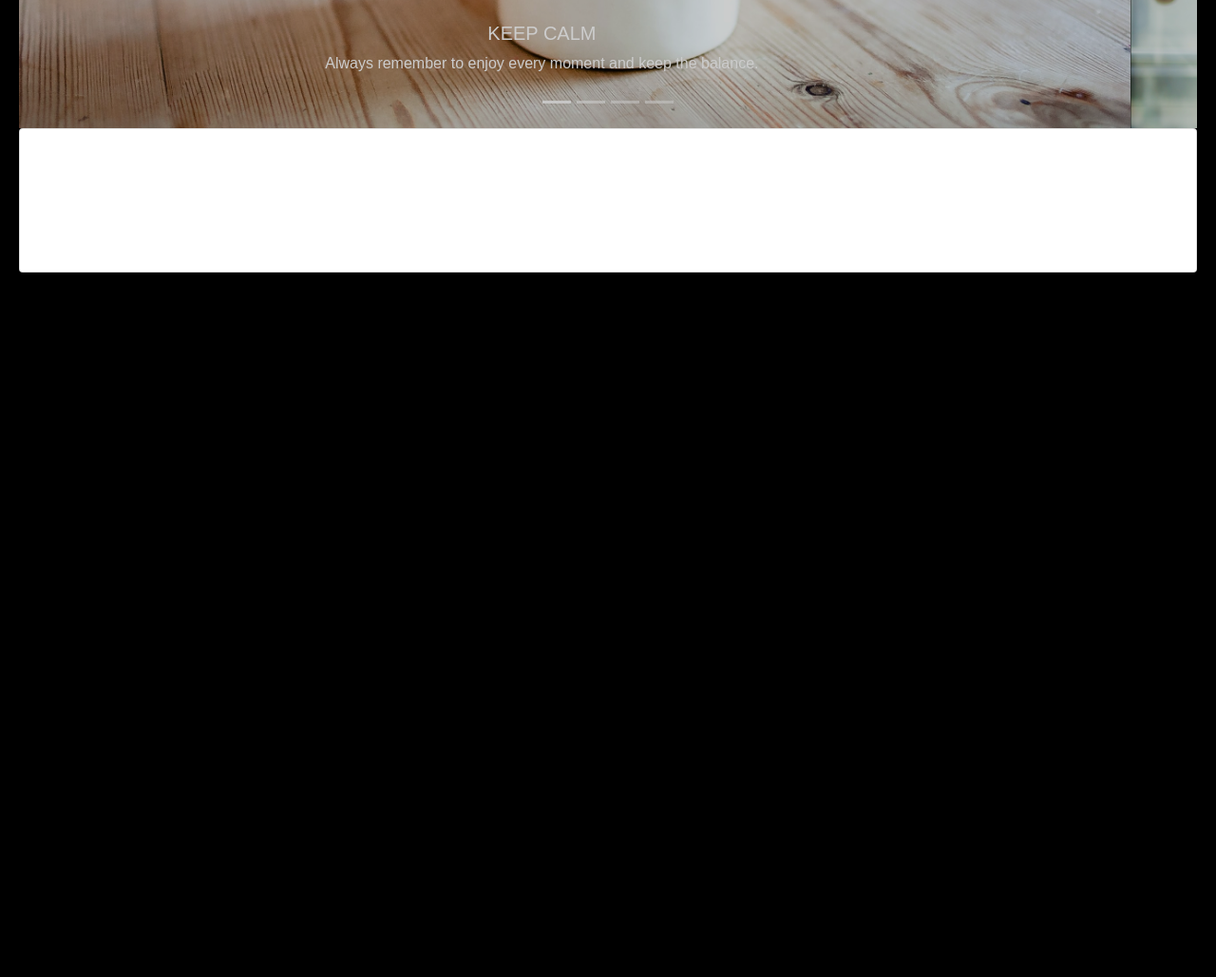
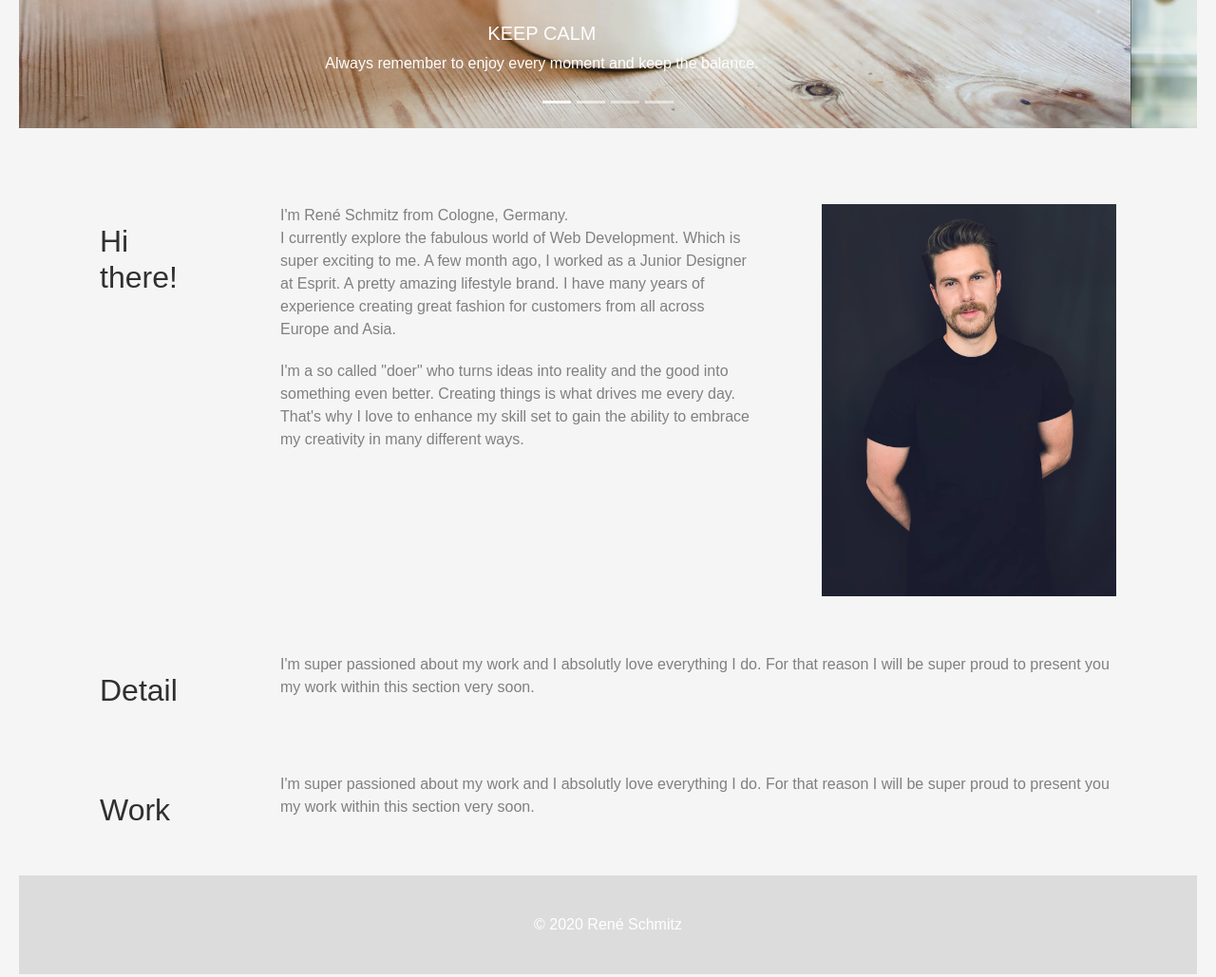
Before and after one commit to ReneSchmitz/portfolio, a website: page index.html in a window 1280 px wide. Shown: the part 752-1781 px from the top of the page at 95% size. Before the commit the page ends 1059 px from the top, so only its background shows below. Drawn offline with nearby package versions, Linux system fonts and the light colour scheme.

Commit message:
Update index.html custom.css

```diff
--- a/index.html
+++ b/index.html
@@ -5,7 +5,7 @@
     <meta charset="utf-8" />
     <meta
       name="viewport"
-      content="width=device-width, initial-scale=1, shrink-to-fit=no"
+      content="width=device-width, initial-scale=1, shrink-to-fit=yes"
     />
 
     <!-- Custom Bootstrap CSS -->
@@ -63,10 +63,8 @@
           <div class="carousel-item">
             <img src="img/travel.jpg" class="d-block w-100" alt="travel" />
             <div class="carousel-caption d-none d-md-block">
-              <h5>Third slide label</h5>
-              <p>
-                Praesent commodo cursus magna, vel scelerisque nisl consectetur.
-              </p>
+              <h5>Dreams</h5>
+              <p>Do not be scared of new adventures.</p>
             </div>
           </div>
         </div>
@@ -91,19 +89,59 @@
       </div>
     </div>
 
-    <section id="about">
-      <div class="card">
-        <h2>ABOUT</h2>
-        <div class="card-body">
-          <p>
-            Lorem ipsum dolor sit amet, consectetur adipisicing elit. Culpa
-            quidem ipsa laudantium, quibusdam vel deleniti aliquid nihil
-            recusandae expedita cupiditate ipsam corporis optio quisquam? Culpa
-            voluptas hic omnis itaque cupiditate.
-          </p>
+    <div id="about" class="sectrion">
+      <div class="container">
+        <div class="row">
+          <div class="col-md-2"><h2>Hi there!</h2></div>
+          <div class="col-md-6">
+            <p>
+              I'm René Schmitz from Cologne, Germany. </br>
+              I currently explore the fabulous world of Web Development. Which is super exciting to me.
+              A few month ago, I worked as a Junior Designer at Esprit. A pretty amazing lifestyle brand. I have many years of experience creating great fashion for customers from all across Europe and Asia.</p>
+              <p>I'm a so called "doer" who turns ideas into reality and the good into something even better. Creating things is what drives me every day. That's why I love to enhance my skill set to gain the ability to embrace my creativity in many different ways.
+            </p>
+          </div>
+          <div class="col-md-4">
+            <img class="aboutImage" src="img/ich.JPG" />
+          </div>
         </div>
       </div>
-    </section>
+    </div>
+
+    <div id="detail" class="sectrion">
+      <div class="container">
+        <div class="row">
+          <div class="col-md-2"><h2>Detail</h2></div>
+          <div class="col-md-10">
+            <p>
+              I'm super passioned about my work and I absolutly love everything I do.
+              For that reason I will be super proud to present you my work within this section very soon.
+            </p>
+          </div>
+        </div>
+      </div>
+    </div>
+
+    <div id="work" class="sectrion">
+      <div class="container">
+        <div class="row">
+          <div class="col-md-2"><h2>Work</h2></div>
+          <div class="col-md-10">
+            <p>
+              I'm super passioned about my work and I absolutly love everything I do.
+              For that reason I will be super proud to present you my work within this section very soon.
+            </p>
+          </div>
+        </div>
+      </div>
+    </div>
+
+    <div class="footer">
+    <footer>
+      © 2020 René Schmitz
+     </footer>
+    </div>
+
 
     <!-- Optional JavaScript -->
     <!-- jQuery first, then Popper.js, then Bootstrap JS -->
--- a/scss/custom.scss
+++ b/scss/custom.scss
@@ -1,8 +1,8 @@
 // Your variable overrides
 // See node_modules/bootstrap/scss/_variables.scss for all variables
-$body-bg: #000;
+$body-bg: #f5f5f5;
 $body-color: white;
-$primary: hotpink;
+$primary: #303030;
 $font-family-base: Arial;
 
 // Include all Bootstrap
```
Also changed, not shown: css/custom.css, img/ich.JPG (added).
